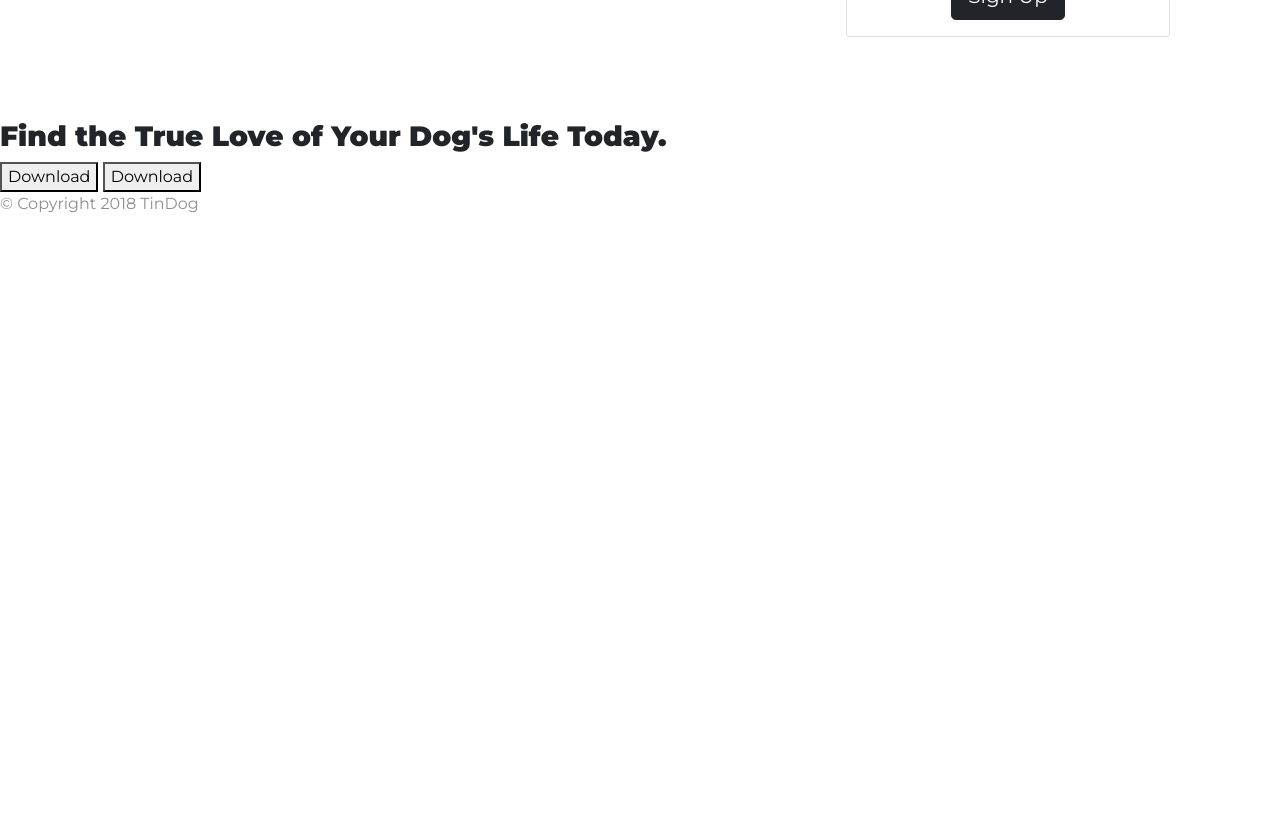
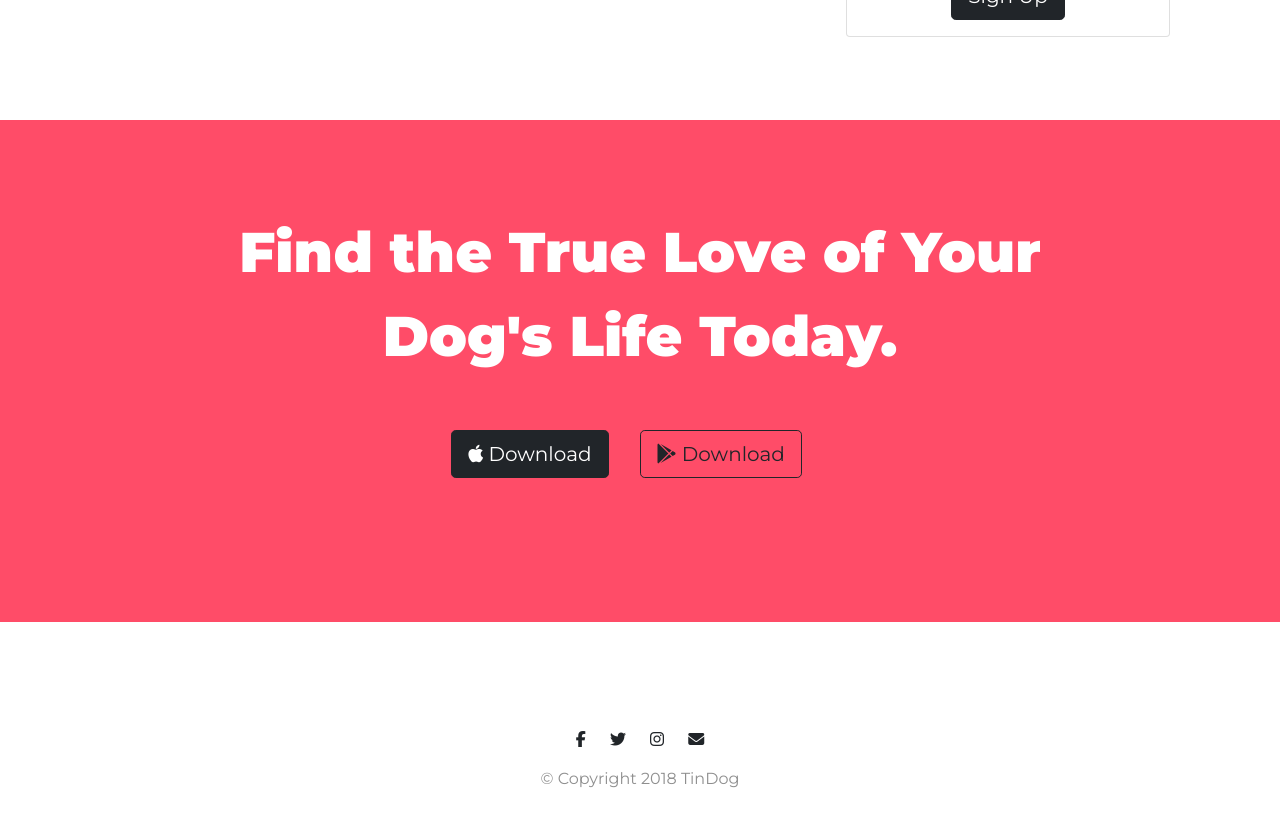
Before and after one commit to HellVolhard07/tin-dog, a plain HTML site: page index.html in a window 1280 px wide. Shown: the part 2424-3250 px from the top of the page. Before the commit the page ends 2656 px from the top, so only its background shows below. Drawn offline with nearby package versions, Linux system fonts and the light colour scheme.

Commit message:
Media queries and footer

```diff
--- a/css/styles.css
+++ b/css/styles.css
@@ -152,3 +152,40 @@
 .pricing-cards {
     padding: 3% 2%;
 }
+
+/*CTA Section*/
+
+#cta {
+    text-align: center;
+    background-color: #ff4c68;
+    color: white;
+    padding: 7% 15%;
+}
+
+.cta-heading {
+    font-size: 3.5rem;
+    line-height: 1.5;
+}
+
+#footer {
+    padding: 7% 15%;
+    text-align: center;
+}
+
+.social-icon {
+    margin: 20px 10px;
+}
+
+/*Media Queries*/
+
+@media (max-width: 992px) {
+
+#title {
+    text-align: center;
+}
+
+    .title-image {
+        position: static;
+        transform: rotate(0);
+    }
+}
--- a/index.html
+++ b/index.html
@@ -54,13 +54,13 @@
             <div class="collapse navbar-collapse" id="navToggler">
               <ul class="navbar-nav ms-auto">
                 <li class="nav-item">
-                  <a class="nav-link" href="">Contact</a>
+                  <a class="nav-link" href="#footer">Contact</a>
                 </li>
                 <li class="nav-item">
-                  <a class="nav-link" href="">Pricing</a>
+                  <a class="nav-link" href="#pricing">Pricing</a>
                 </li>
                 <li class="nav-item">
-                  <a class="nav-link" href="">Downlaod</a>
+                  <a class="nav-link" href="#cta">Downlaod</a>
                 </li>
               </ul>
             </div>
@@ -129,7 +129,6 @@
       >
         <div class="carousel-inner">
           <div class="carousel-item active">
-
             <h2>
               I no longer have to sniff other dogs for love. I've found the
               hottest Corgi on TinDog. Woof.
@@ -140,10 +139,8 @@
               alt="dog-profile"
             />
             <em>Pebbles, New York</em>
-
           </div>
           <div class="carousel-item">
-
             <h2 class="testimonial-text">
               My dog used to be so lonely, but with TinDog's help, they've found
               the love of their life. I think.
@@ -154,7 +151,6 @@
               alt="lady-profile"
             />
             <em>Beverly, Illinois</em>
-
           </div>
         </div>
         <button
@@ -196,47 +192,56 @@
       <h2>A Plan for Every Dog's Needs</h2>
       <p>Simple and affordable price plans for your and your dog.</p>
 
-      <div class = "row">
-        <div class = "pricing-cards col-lg-4 col-md-6">
-            <div class = "card">
-                <div class = "card-header">
+      <div class="row">
+        <div class="pricing-cards col-lg-4 col-md-6">
+          <div class="card">
+            <div class="card-header">
               <h3>Chihuahua</h3>
             </div>
-                <div class = "card-body">
+            <div class="card-body">
               <h2>Free</h2>
               <p>5 Matches Per Day</p>
               <p>10 Messages Per Day</p>
               <p>Unlimited App Usage</p>
-                    <button class = "btn btn-lg btn-block btn-outline-dark" type="button">Sign Up</button>
+              <button
+                class="btn btn-lg btn-block btn-outline-dark"
+                type="button"
+              >
+                Sign Up
+              </button>
             </div>
           </div>
         </div>
-        <div class = "pricing-cards col-lg-4 col-md-6">
-            <div class = "card">
-                <div class = "card-header">
+        <div class="pricing-cards col-lg-4 col-md-6">
+          <div class="card">
+            <div class="card-header">
               <h3>Labrador</h3>
             </div>
-                <div class = "card-body">
+            <div class="card-body">
               <h2>$49 / mo</h2>
               <p>Unlimited Matches</p>
               <p>Unlimited Messages</p>
               <p>Unlimited App Usage</p>
-                    <button class = "btn btn-lg btn-block btn-dark" type="button">Sign Up</button>
+              <button class="btn btn-lg btn-block btn-dark" type="button">
+                Sign Up
+              </button>
             </div>
           </div>
         </div>
-        <div class = "pricing-cards col-lg-4">
-            <div class = "card">
-                <div class = "card-header">
+        <div class="pricing-cards col-lg-4">
+          <div class="card">
+            <div class="card-header">
               <h3>Mastiff</h3>
             </div>
-                <div class = "card-body">
+            <div class="card-body">
               <h2>$99 / mo</h2>
               <p>Pirority Listing</p>
               <p>Unlimited Matches</p>
               <p>Unlimited Messages</p>
               <p>Unlimited App Usage</p>
-                    <button class = "btn btn-lg btn-block btn-dark" type="button">Sign Up</button>
+              <button class="btn btn-lg btn-block btn-dark" type="button">
+                Sign Up
+              </button>
             </div>
           </div>
         </div>
@@ -246,14 +251,24 @@
     <!-- Call to Action -->
 
     <section id="cta">
-      <h3>Find the True Love of Your Dog's Life Today.</h3>
-      <button type="button">Download</button>
-      <button type="button">Download</button>
+      <h3 class="cta-heading">Find the True Love of Your Dog's Life Today.</h3>
+      <button type="button" class="btn btn-dark btn-lg download-button">
+        <i class="fab fa-apple"></i> Download
+      </button>
+      <button type="button" class="btn btn-lg btn-outline-dark download-button">
+        <i class="fab fa-google-play"></i> Download
+      </button>
     </section>
 
     <!-- Footer -->
 
     <footer id="footer">
+
+      <i class="social-icon fab fa-facebook-f"></i>
+      <i class="social-icon fab fa-twitter"></i>
+      <i class="social-icon fab fa-instagram"></i>
+      <i class="social-icon fas fa-envelope"></i>
+
       <p>© Copyright 2018 TinDog</p>
     </footer>
     <script
```
Lines whose indentation alone changed are shown as unchanged.
